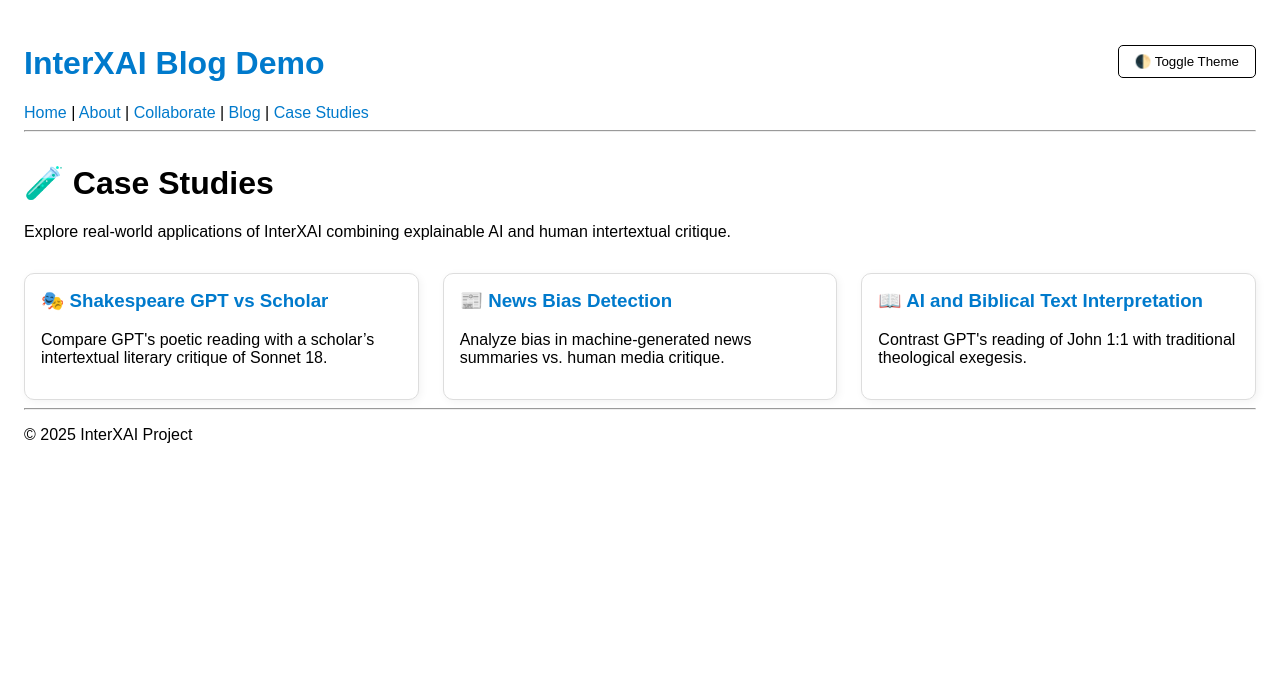
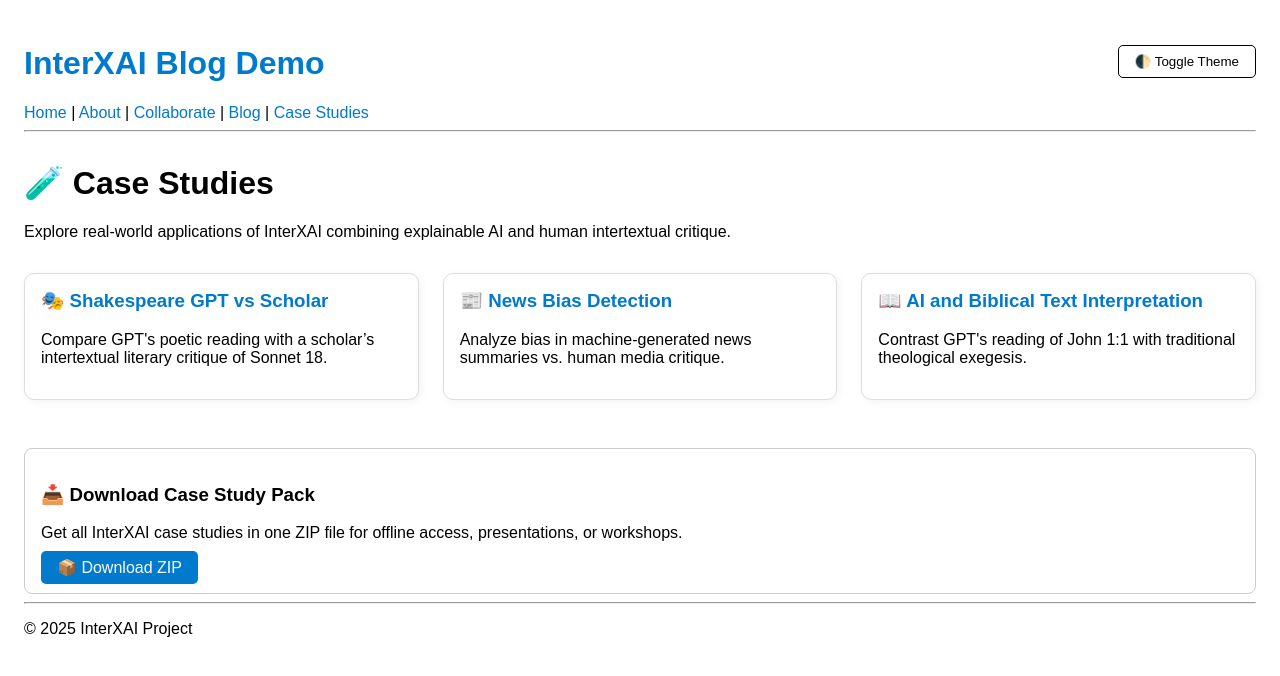
Before and after one commit to bfiliks/interxai.github.io, a Jekyll site: the page built from case-studies.md, in a window 1280 px wide. Shown: the top 676 px of the page. Built offline with Jekyll 4.4.1, drawn with Linux system fonts in a browser that asks for light colours.

Commit message:
Add files via upload

```diff
--- a/case-studies.md
+++ b/case-studies.md
@@ -47,3 +47,11 @@ Explore real-world applications of InterXAI combining explainable AI and human i
     <p>Contrast GPT's reading of John 1:1 with traditional theological exegesis.</p>
   </div>
 </div>
+
+<section style="border: 1px solid #ccc; border-radius: 8px; padding: 1rem; margin-top: 3rem;">
+  <h3>📥 Download Case Study Pack</h3>
+  <p>Get all InterXAI case studies in one ZIP file for offline access, presentations, or workshops.</p>
+  <a href="{{ site.baseurl }}/assets/files/interxai_case_studies.zip" download style="color: #fff; background: #007acc; padding: 0.5rem 1rem; border-radius: 5px; text-decoration: none;">
+    📦 Download ZIP
+  </a>
+</section>
```
